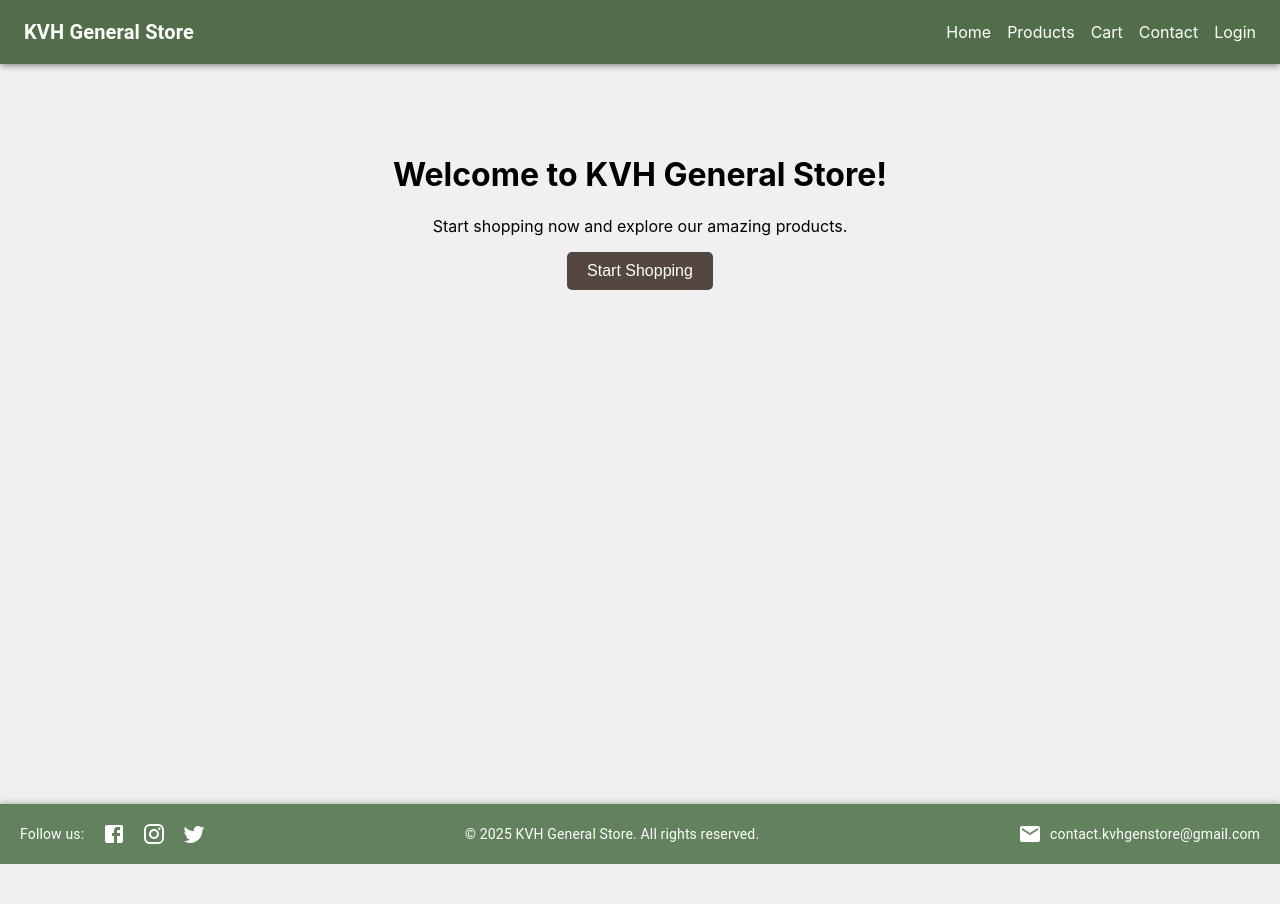
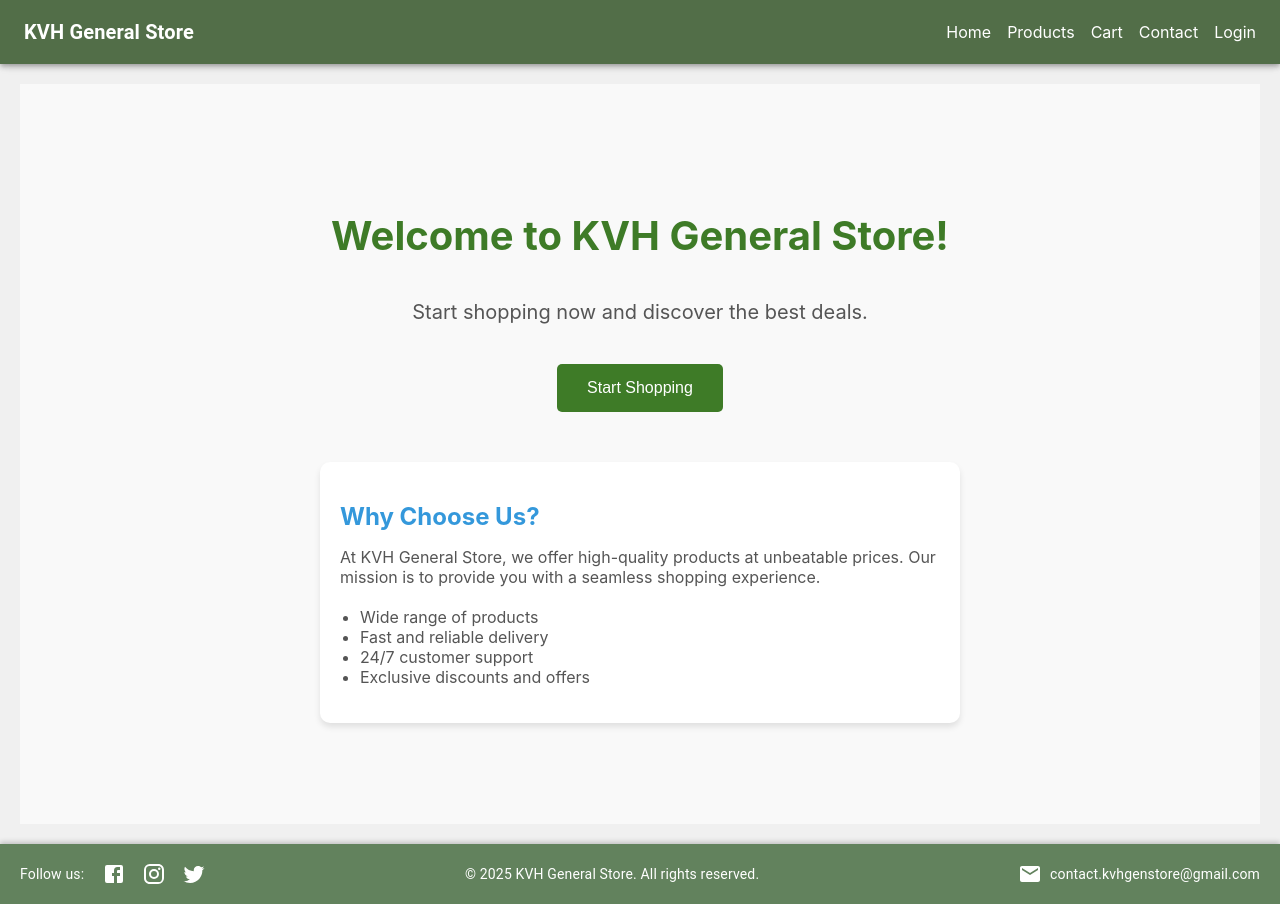
Before and after one commit to balasubramani12/kvh-gen-frontend, a React (Create React App) app: page / in a window 1280 px wide. Before the commit the page ends 864 px from the top, so only its background shows below. Built offline with nearby package versions, Linux system fonts and the light colour scheme.

Commit message:
Updated CartPage, Dashboard, Footer, and HomePage

```diff
--- a/public/index.html
+++ b/public/index.html
@@ -3,14 +3,13 @@
 <head>
     <meta charset="UTF-8" />
     <meta name="viewport" content="width=device-width, initial-scale=1.0" />
-    <title>KVH General Store</title>
-    <!-- Add custom styles for the background image -->
+    <title>KVH General Store - Easy Shopping, Time Saving</title>
+
     <style>
         body {
             margin: 0;
             padding: 0;
             font-family: Arial, sans-serif;
-
             background-size: cover; /* Ensure the image covers the entire viewport */
             background-position: center; /* Center the image */
             background-repeat: no-repeat; /* Prevent the image from repeating */
--- a/src/components/Footer.js
+++ b/src/components/Footer.js
@@ -31,7 +31,7 @@ const Footer = () => {
                 </Typography>
                 <IconButton
                     component={MuiLink}
-                    href="https://www.facebook.com"
+                    href="https://www.facebook.com/hbalasubramani.shetty"
                     target="_blank"
                     rel="noopener noreferrer"
                     sx={{ color: '#fff' }}
@@ -40,7 +40,7 @@ const Footer = () => {
                 </IconButton>
                 <IconButton
                     component={MuiLink}
-                    href="https://www.instagram.com"
+                    href="https://www.instagram.com/kvhgenstore/"
                     target="_blank"
                     rel="noopener noreferrer"
                     sx={{ color: '#fff' }}
@@ -49,7 +49,7 @@ const Footer = () => {
                 </IconButton>
                 <IconButton
                     component={MuiLink}
-                    href="https://www.twitter.com"
+                    href="https://x.com/BaluHarishankar?t=Pis18Yllc9irnbqAhlgMxA&s=09"
                     target="_blank"
                     rel="noopener noreferrer"
                     sx={{ color: '#fff' }}
--- a/src/pages/CartPage.js
+++ b/src/pages/CartPage.js
@@ -153,7 +153,7 @@ const CartPage = () => {
             {/* Refresh Cart Button */}
             <div style={{ marginBottom: '20px', textAlign: 'center' }}>
                 <Typography variant="body1" style={{ color: 'red', fontWeight: 'bold' }}>
-                    Sorry for the inconvenience! If you are facing any issues in the cart, please press the button below:
+                    Sorry for the inconvenience! If you are facing any issues in the cart, please press the button below or Clear Cart:
                 </Typography>
                 <Button
                     variant="contained"
@@ -303,10 +303,10 @@ const CartPage = () => {
                                     {/* Product Details */}
                                     <CardContent style={{ flexGrow: 1, padding: '10px' }}>
                                         <Typography variant="h6" style={{ fontSize: '1rem', fontWeight: 'bold' }}>
-                                            {item.product?.name || 'N/A'}
+                                            {item.product?.name || 'Sales Closed on this Product'}
                                         </Typography>
                                         <Typography variant="body2" style={{ fontSize: '0.875rem' }}>
-                                            Brand: {item.product?.brand || 'N/A'}
+                                            Brand: {item.product?.brand || 'Unavailable'}
                                         </Typography>
                                         <Typography variant="body2" style={{ fontSize: '0.875rem' }}>
                                             Qty: {item.quantity}
--- a/src/pages/HomePage.js
+++ b/src/pages/HomePage.js
@@ -1,30 +1,130 @@
 import React from 'react';
 import { Link } from 'react-router-dom';
+import { motion } from 'framer-motion'; // For animations
 
 const HomePage = () => {
   // Check if the user is logged in (you can use local storage or context API)
   const isLoggedIn = localStorage.getItem('user') ? true : false;
 
   return (
-        <div style={{ textAlign: 'center', padding: '50px' }}>
-            {isLoggedIn ? (
-                <div>
-                    <h1>Welcome Back!</h1>
-                    <p>Ready to shop? Click below to get started.</p>
-                </div>
-            ) : (
-                <div>
-                    <h1>Welcome to KVH General Store!</h1>
-                    <p>Start shopping now and explore our amazing products.</p>
-                </div>
-            )}
+    <div style={styles.container}>
+      {/* Title Animation */}
+      <motion.h1
+        initial={{ opacity: 0, y: -50 }}
+        animate={{ opacity: 1, y: 0 }}
+        transition={{ duration: 1 }}
+        style={styles.title}
+      >
+        {isLoggedIn ? 'Welcome Back!' : 'Welcome to KVH General Store!'}
+      </motion.h1>
+
+      {/* Subtitle Animation */}
+      <motion.p
+        initial={{ opacity: 0, y: 50 }}
+        animate={{ opacity: 1, y: 0 }}
+        transition={{ delay: 0.5, duration: 1 }}
+        style={styles.subtitle}
+      >
+        {isLoggedIn
+          ? 'Ready to shop? Explore our amazing products.'
+          : 'Start shopping now and discover the best deals.'}
+      </motion.p>
+
+      {/* Button Animation */}
+      <motion.div
+        whileHover={{ scale: 1.1 }}
+        whileTap={{ scale: 0.9 }}
+        transition={{ type: 'spring', stiffness: 400, damping: 17 }}
+      >
         <Link to="/products">
-                <button style={{ padding: '10px 20px', fontSize: '16px', backgroundColor: '#54473F', color: '#fff', border: 'none', borderRadius: '5px', cursor: 'pointer' }}>
-                    Start Shopping
-                </button>
+          <button style={styles.button}>Start Shopping</button>
         </Link>
+      </motion.div>
+
+      {/* Additional Content Section */}
+      <motion.div
+        initial={{ opacity: 0 }}
+        animate={{ opacity: 1 }}
+        transition={{ delay: 1, duration: 1 }}
+        style={styles.additionalContent}
+      >
+        <h2 style={styles.contentTitle}>Why Choose Us?</h2>
+        <p style={styles.contentDescription}>
+          At KVH General Store, we offer high-quality products at unbeatable prices. Our mission is to provide you with a seamless shopping experience.
+        </p>
+        <ul style={styles.list}>
+          <li>Wide range of products</li>
+          <li>Fast and reliable delivery</li>
+          <li>24/7 customer support</li>
+          <li>Exclusive discounts and offers</li>
+        </ul>
+      </motion.div>
     </div>
   );
 };
 
+// Styles
+const styles = {
+  container: {
+    textAlign: 'center',
+    padding: '50px',
+    minHeight: '80vh',
+    backgroundColor: '#f9f9f9',
+    display: 'flex',
+    flexDirection: 'column',
+    alignItems: 'center',
+    justifyContent: 'center',
+  },
+  title: {
+    fontSize: '2.5rem',
+    fontWeight: 'bold',
+    color: '#3E7B27', // Greenish color
+    marginBottom: '20px',
+  },
+  subtitle: {
+    fontSize: '1.25rem',
+    color: '#555',
+    marginBottom: '40px',
+  },
+  button: {
+    padding: '15px 30px',
+    fontSize: '1rem',
+    backgroundColor: '#3E7B27', // Greenish color
+    color: '#fff',
+    border: 'none',
+    borderRadius: '5px',
+    cursor: 'pointer',
+    transition: 'background-color 0.3s ease',
+    '&:hover': {
+      backgroundColor: '#2ECC71', // Lighter green on hover
+    },
+  },
+  additionalContent: {
+    marginTop: '50px',
+    padding: '20px',
+    backgroundColor: '#fff',
+    borderRadius: '10px',
+    boxShadow: '0px 4px 6px rgba(0, 0, 0, 0.1)',
+    width: '100%',
+    maxWidth: '600px',
+    textAlign: 'left',
+  },
+  contentTitle: {
+    fontSize: '1.5rem',
+    fontWeight: 'bold',
+    color: '#3498DB', // Blue color
+    marginBottom: '10px',
+  },
+  contentDescription: {
+    fontSize: '1rem',
+    color: '#555',
+    marginBottom: '20px',
+  },
+  list: {
+    paddingLeft: '20px',
+    fontSize: '1rem',
+    color: '#555',
+  },
+};
+
 export default HomePage;
```
Also changed, not shown: src/pages/Dashboard.js (+32 -4 lines), src/pages/HomePage.css (deleted). Lines whose indentation alone changed are shown as unchanged.
